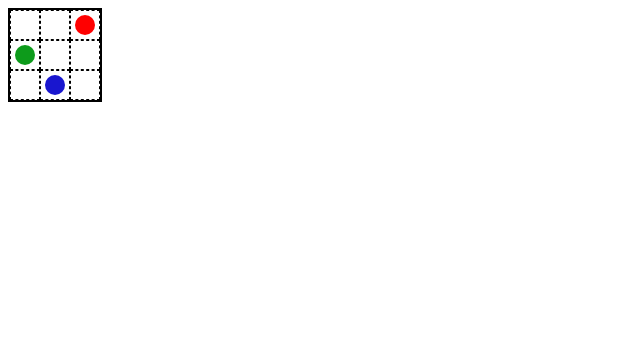
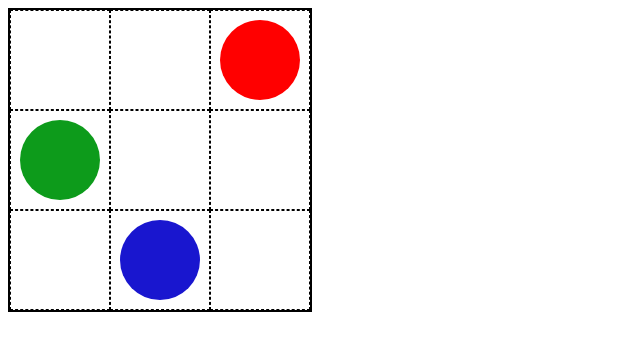
Before and after one commit to PAVLO111/SASS, a plain HTML site: page index.html in a window 1280 px wide. Shown: the whole page, without its empty margins (0-640 px from the left). Drawn offline with Linux system fonts and the light colour scheme.

Commit message:
implemented css variables into code

```diff
--- a/index.html
+++ b/index.html
@@ -3,7 +3,7 @@
 <head>
   <meta charset="UTF-8">
   <meta name="viewport" content="width=device-width, initial-scale=1.0">
-  <title>GAME</title>
+  <title>SASS</title>
   <link rel="stylesheet" href="./style.css">
 </head>
 <body>
--- a/style.css
+++ b/style.css
@@ -1,7 +1,7 @@
 .game {
-  --cell-size: 30px;
-  --player-size: 20px;
-  --shift: 5px;
+  --cell-size: 100px;
+  --player-size: calc(0.8 * var(--cell-size));
+  --shift: calc((var(--cell-size) - var(--player-size)) / 2);
 
   width: calc(3 * var(--cell-size));
   border: 2px solid black;
@@ -43,12 +43,13 @@
 }
 
 
+
 .game__player--x-1 {
   left: var(--shift);
 }
 
 .game__player--x-2 {
-  left: calc(var(--shift) + var(--cell-size));
+  left: calc(var(--cell-size) + var(--shift));
 }
 
 .game__player--x-3 {
```
